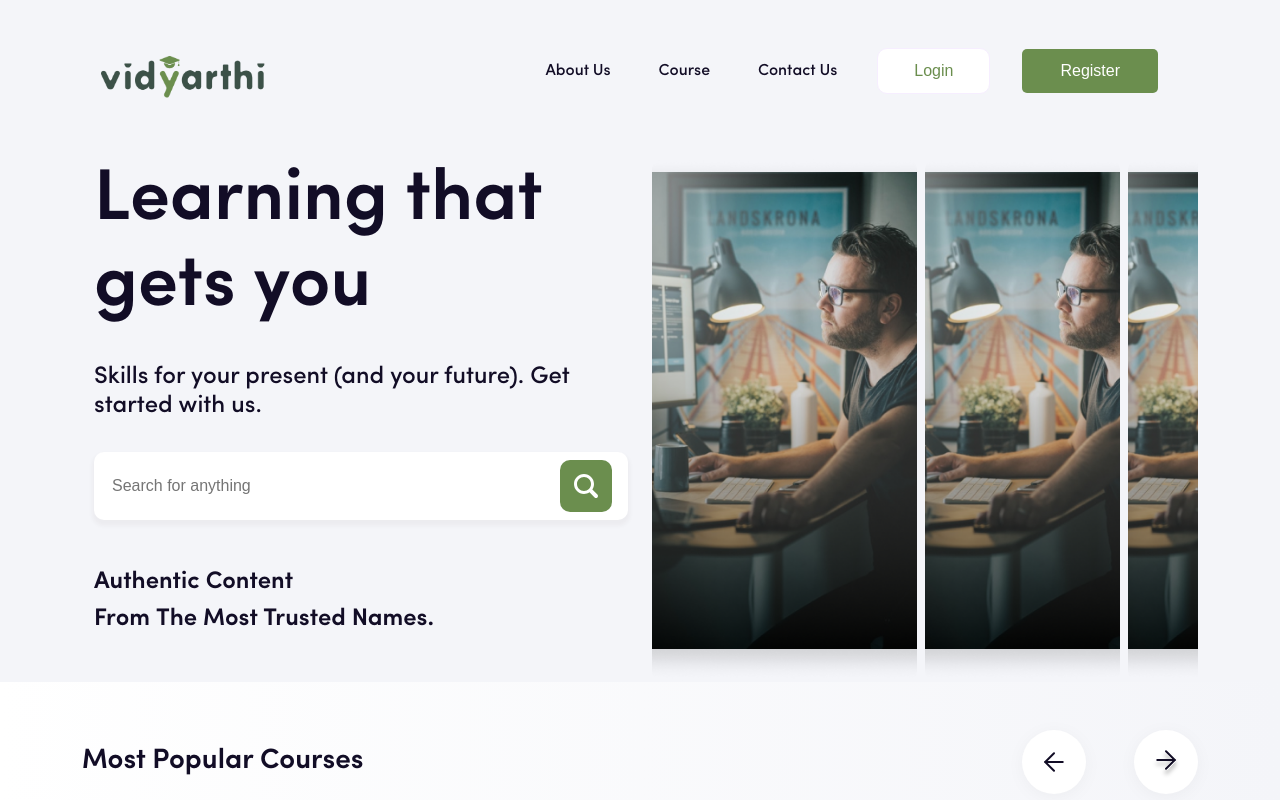
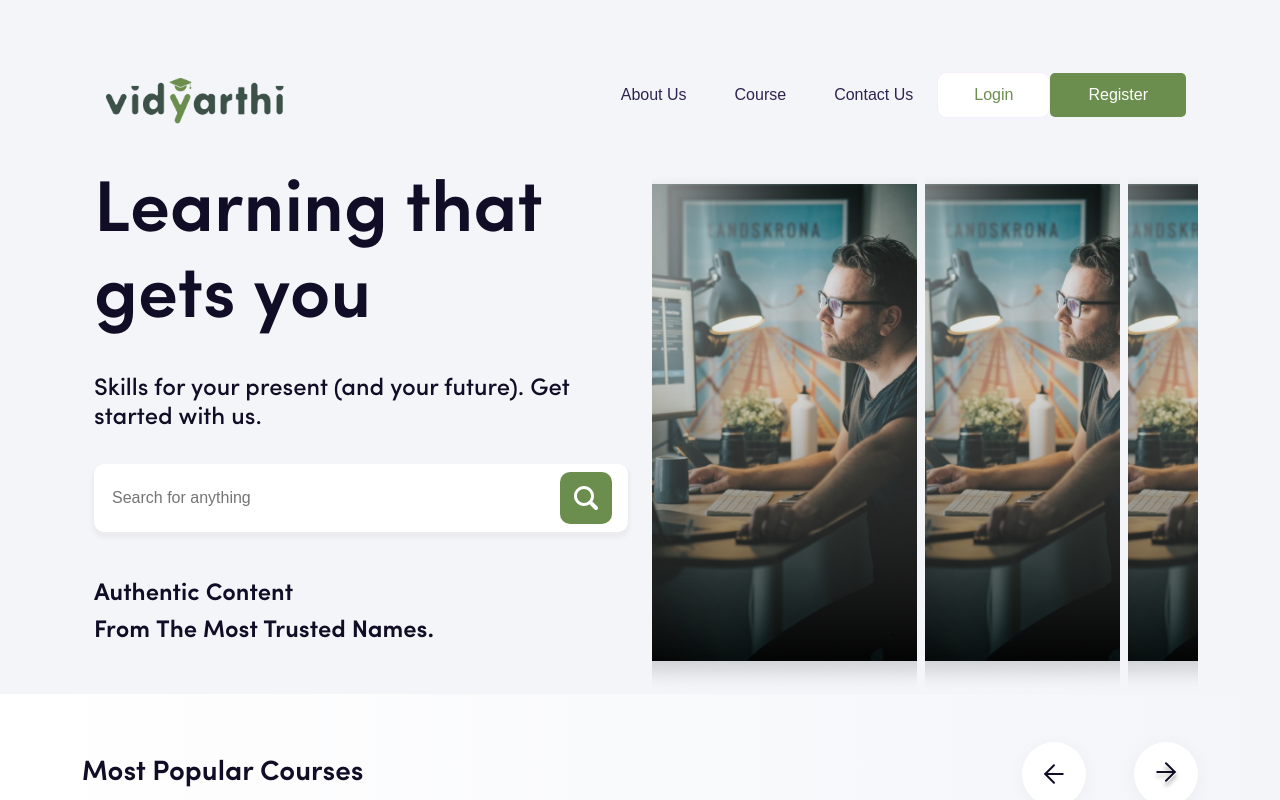
Before and after one commit to sahasprajapati/vidyarthi-fe, a React (Create React App) app: page / in a window 1280 px wide. Shown: the top 800 px of the page. Built offline with nearby package versions, Linux system fonts and the light colour scheme; no server answers; a web font is replaced by a local one.

Commit message:
Fix navbar

```diff
--- a/src/components/navbar/NotLoginNavBar.tsx
+++ b/src/components/navbar/NotLoginNavBar.tsx
@@ -3,6 +3,7 @@ import { Link, NavLink } from 'react-router-dom';
 import { VidyarthiLogo2, VidyarthiWhiteLogo2 } from 'assets/images';
 import Button from 'components/button';
 import Icon from 'assets/svg/Icon';
+import SidenavNotLogin from './SideNavNotLogin';
 
 interface Props {
   variant?: 'white' | 'black';
@@ -11,61 +12,13 @@ interface Props {
 const NotLoginNavBar: React.FC<Props> = ({ variant }) => {
   return (
     <>
-      <nav className="flex-between py-5 sticky">
-        <Link to="/">
-          <img
-            src={variant === 'white' ? VidyarthiWhiteLogo2 : VidyarthiLogo2}
-            alt="main-logo"
-            style={{
-              height: '50px',
-              width: '200px',
-              marginLeft: '-1em',
-              objectFit: 'cover',
-            }}
-          />
-        </Link>
-        <div className="navlist__mobile__menu">
-          <Icon name="menu" />
-        </div>
-
-        <ul className="flex navbar__list">
-          <NavLink
-            to="/about-us"
-            className={`pointer mx-4 ${
-              variant === 'white' ? 'nav__link__white' : 'nav__link'
-            }`}
-          >
-            About Us
-          </NavLink>
-          <NavLink
-            to="/course"
-            className={`pointer mx-4 ${
-              variant === 'white' ? 'nav__link__white' : 'nav__link'
-            }`}
-          >
-            Course
-          </NavLink>
-          <NavLink
-            to="/contact-us"
-            className={`pointer mx-4 ${
-              variant === 'white' ? 'nav__link__white' : 'nav__link'
-            }`}
-          >
-            Contact Us
-          </NavLink>
-
-          <Link to="/login" className="mx-3">
-            <Button type="button" variant="outline" isValid={true}>
-              <span className="p-3">Login</span>
-            </Button>
-          </Link>
-          <Link to="/register" className="mx-3">
-            <Button type="button" variant="primary" isValid={true}>
-              <span className="p-2">Register</span>
-            </Button>
-          </Link>
-        </ul>
-      </nav>
+      <SidenavNotLogin variant={variant} />
+      <div
+        style={{
+          height: '13vh',
+          minHeight: '170px',
+        }}
+      ></div>
     </>
   );
 };
--- /dev/null
+++ b/src/components/navbar/SideNavNotLogin.tsx
@@ -0,0 +1,195 @@
+import React, { useEffect, useState } from 'react';
+import { Link, NavLink, useNavigate } from 'react-router-dom';
+// import { ReactComponent as Hamburger } from '../../assets/icons/hamburger.svg';
+// import { ReactComponent as Brand } from '../../assets/icons/logo.svg';
+import { VidyarthiLogo2, VidyarthiWhiteLogo2 } from 'assets/images';
+import Icon from 'assets/svg/Icon';
+
+import './navbar.css';
+import Button from 'components/button';
+
+interface Props {
+  variant?: 'white' | 'black';
+}
+const SidenavNotLogin: React.FC<Props> = ({ variant }) => {
+  const [showNavbar, setShowNavbar] = useState(false);
+  const userData = JSON.parse(localStorage.getItem('user') ?? 'null');
+
+  const navigate = useNavigate();
+  const handleShowNavbar = () => {
+    setShowNavbar(!showNavbar);
+  };
+  const [windowWidth, setWindowWidth] = useState(window.innerWidth);
+
+  useEffect(() => {
+    const handleWindowResize = () => {
+      setWindowWidth(window.innerWidth);
+    };
+
+    window.addEventListener('resize', handleWindowResize);
+
+    return () => {
+      window.removeEventListener('resize', handleWindowResize);
+    };
+  });
+
+  //   <nav className="flex-between py-5 ">
+  //     <Link to="/">
+  //       <img
+  //         src={variant === 'white' ? VidyarthiWhiteLogo2 : VidyarthiLogo2}
+  //         alt="main-logo"
+  //         style={{
+  //           height: '50px',
+  //           width: '200px',
+  //           marginLeft: '-1em',
+  //           objectFit: 'cover',
+  //         }}
+  //       />
+  //     </Link>
+  //     <div className="navlist__mobile__menu">
+  //       <Icon name="menu" />
+  //     </div>
+  //     <ul className="flex navbar__list">
+  //       <NavLink
+  //         to="/about-us"
+  //         className={`pointer mx-4 ${
+  //           variant === 'white' ? 'nav__link__white' : 'nav__link'
+  //         }`}
+  //       >
+  //         About Us
+  //       </NavLink>
+  //       <NavLink
+  //         to="/course"
+  //         className={`pointer mx-4 ${
+  //           variant === 'white' ? 'nav__link__white' : 'nav__link'
+  //         }`}
+  //       >
+  //         Course
+  //       </NavLink>
+  //       <NavLink
+  //         to="/contact-us"
+  //         className={`pointer mx-4 ${
+  //           variant === 'white' ? 'nav__link__white' : 'nav__link'
+  //         }`}
+  //       >
+  //         Contact Us
+  //       </NavLink>
+  //       {/* <div className="position-relative ms-5 pointer">
+  //           <Icon
+  //             name="wish-list"
+  //             fill={variant === 'white' ? '#FFFFFF' : '#120D26'}
+  //           />
+  //           <div className="wishlist__badge">3</div>
+  //         </div> */}
+  //       <div
+  //         className="position-relative mx-5 pointer"
+  //         onClick={() => {
+  //           navigate('/student-cart');
+  //         }}
+  //       >
+  //         <Icon name="cart" fill={variant === 'white' ? '#FFFFFF' : '#120D26'} />
+  //         <div className="wishlist__badge">
+  //           {userData?.cart?.course?.length ?? 0}
+  //         </div>
+  //       </div>
+
+  //       <img
+  //         src={imageUrl}
+  //         alt="profile-logo"
+  //         className="login__profile__img"
+  //         onClick={() => {
+  //           switch (userData?.role?.name) {
+  //             case 'instructor':
+  //               navigate('/teacher');
+  //               break;
+  //             case 'student':
+  //               navigate('/dashboard');
+  //               break;
+  //             case 'super':
+  //               navigate('/admin');
+  //               break;
+  //           }
+  //         }}
+  //       />
+  //     </ul>
+  //   </nav>;
+
+  return (
+    <nav className={`navbar ${windowWidth > 996 ? 'flex-between py-5' : ''}`}>
+      <div
+        className="container"
+        style={{ paddingLeft: '1.5em', paddingRight: '1.5em' }}
+      >
+        <Link to="/">
+          <img
+            src={variant === 'white' ? VidyarthiWhiteLogo2 : VidyarthiLogo2}
+            alt="main-logo"
+            style={{
+              height: '50px',
+              width: '200px',
+              objectFit: 'cover',
+            }}
+          />
+        </Link>
+        <div className="menu-icon " onClick={handleShowNavbar}>
+          {/* <Hamburger /> */}
+          <Icon name="menu" />
+        </div>
+        <div className={`nav-elements  ${showNavbar && 'active'}`}>
+          <ul className="flex navbar__list">
+            <div className="menu-icon " onClick={handleShowNavbar}>
+              {/* <Hamburger /> */}
+              <Icon name="cross" />
+            </div>
+            <li>
+              <NavLink
+                to="/about-us"
+                className={`pointer mx-4 ${
+                  variant === 'white' ? 'nav__link__white' : 'nav__link'
+                }`}
+              >
+                About Us
+              </NavLink>
+            </li>
+            <li>
+              <NavLink
+                to="/course"
+                className={`pointer mx-4 ${
+                  variant === 'white' ? 'nav__link__white' : 'nav__link'
+                }`}
+              >
+                Course
+              </NavLink>
+            </li>
+            <li>
+              <NavLink
+                to="/contact-us"
+                className={`pointer mx-4 ${
+                  variant === 'white' ? 'nav__link__white' : 'nav__link'
+                }`}
+              >
+                Contact Us
+              </NavLink>
+            </li>
+            <li>
+              <Link to="/login" className="mx-3">
+                <Button type="button" variant="outline" isValid={true}>
+                  <span className="p-3">Login</span>
+                </Button>
+              </Link>
+            </li>
+            <li>
+              <Link to="/register" className="mx-3">
+                <Button type="button" variant="primary" isValid={true}>
+                  <span className="p-2">Register</span>
+                </Button>
+              </Link>
+            </li>
+          </ul>
+        </div>
+      </div>
+    </nav>
+  );
+};
+
+export default SidenavNotLogin;
```
